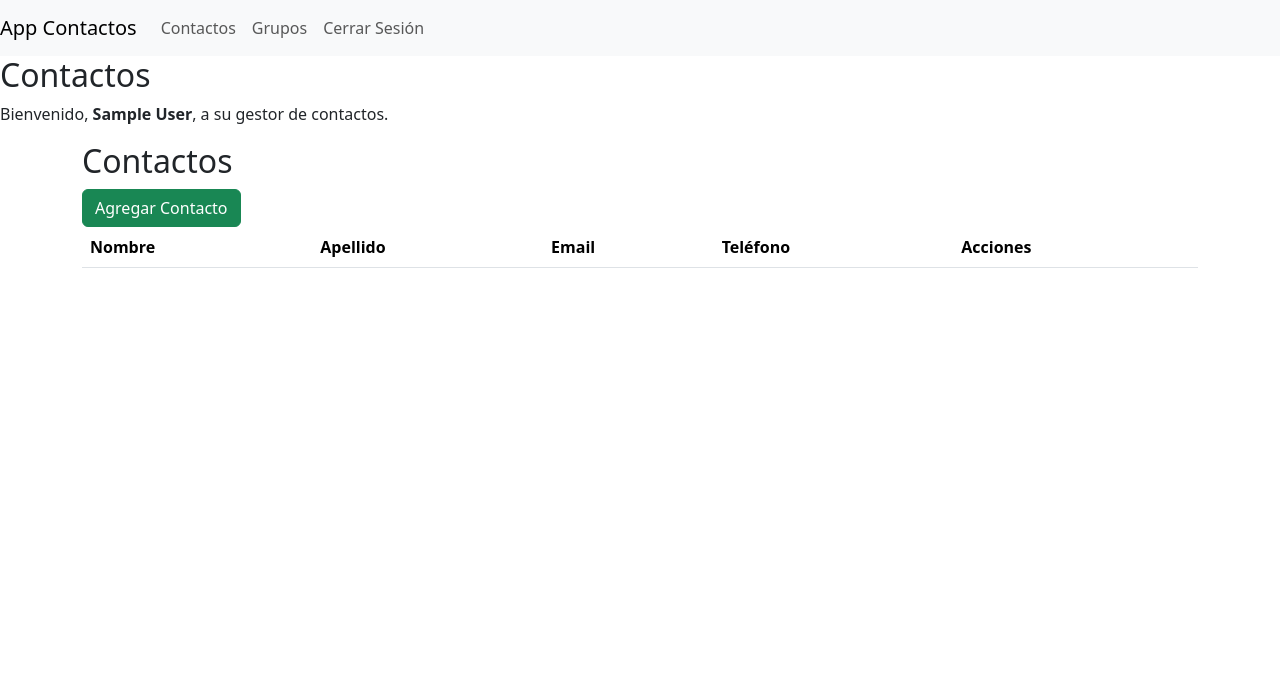
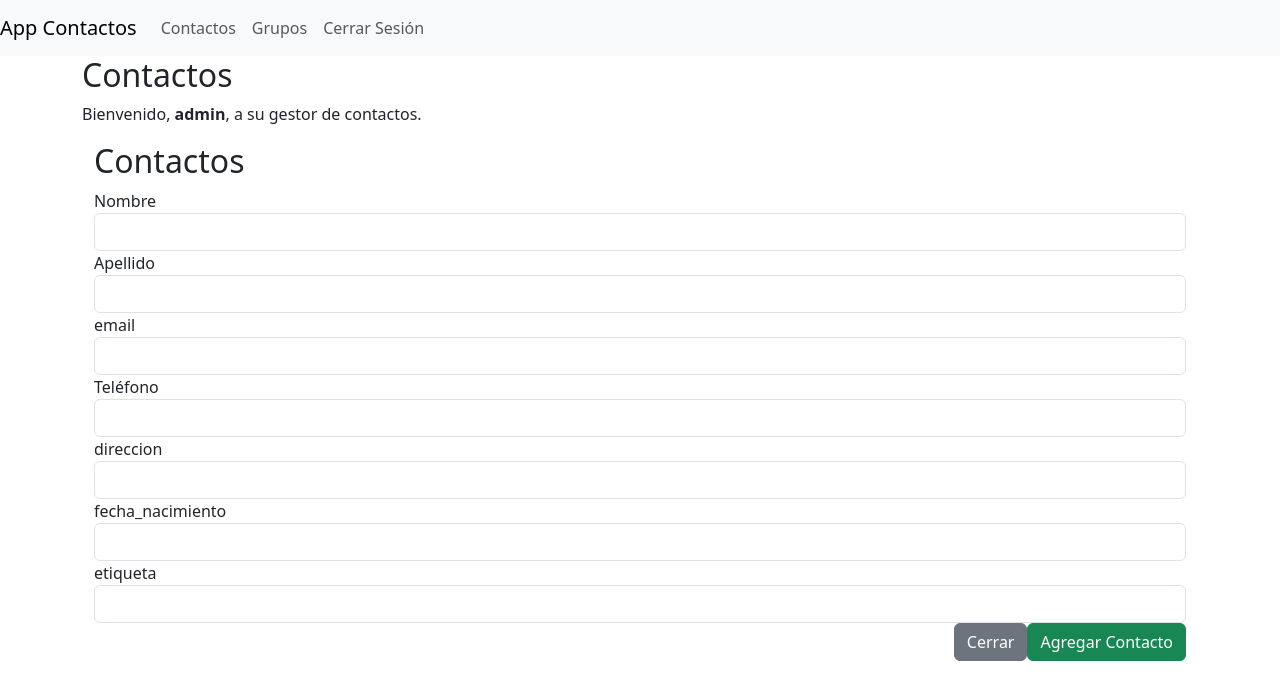
Before and after one commit to EduardoTnc/appcontactos, a PHP site: page /appcontactos/views/contactos.php in a window 1280 px wide. Shown: the top 700 px of the page. Run offline with PHP 8.4, Linux system fonts and the light colour scheme; the visitor is signed in with stand-in values (Sample User, id 1); lists and menus that the app fills with data are empty.

Commit message:
Update contactos.php

```diff
--- a/views/contactos.php
+++ b/views/contactos.php
@@ -30,36 +30,72 @@
                 </li>
             </ul>
         </div>
-    </nav <?php include '../controllers/authController.php'; ?> <div class="container">
-    <h2>Contactos</h2>
+    </nav>
+    <?php include '../controllers/authController.php'; ?> <div class="container">
+    </nav>
+     <h2>Contactos</h2>
 
-    <p>Bienvenido, <strong> <?php echo ($_SESSION['user_name']); ?></strong>, a su gestor de contactos.</p>
+<p>Bienvenido, <strong> admin</strong>, a su gestor de contactos.</p>
+<div class="container lista-contactos">
+        <h2>Contactos</h2>
 
-    <div class="container lista-contactos">
-        <h2>Contactos</h2>
-        <button class="btn btn-success" data-modal-target="#modalAddContact">Agregar Contacto</button>
-        <table class="table">
-            <thead>
-                <tr>
-                    <th>Nombre</th>
-                    <th>Apellido</th>
-                    <th>Email</th>
-                    <th>Teléfono</th>
-                    <th>Acciones</th>
-                </tr>
-            </thead>
+        <div class="modal-body">
+                    <div class="form-group">
+                        <label for="nombre">Nombre</label>
+                        <input type="text" class="form-control" id="nombre" name="nombre" required="">
+                    </div>
+                    <div class="form-group">
+                        <label for="apellido">Apellido</label>
+                        <input type="text" class="form-control" id="apellido" name="apellido" required="">
+                    </div>
+                    <div class="form-group">
+                        <label for="email">email</label>
+                        <input type="email" class="form-control" id="email" name="email" required="">
+                    </div>
+                    <div class="form-group">
+                        <label for="telefono">Teléfono</label>
+                        <input type="tel" class="form-control" id="telefono" name="telefono" required="">
+                    </div>
+                    <div class="form-group">
+                        <label for="direccion">direccion</label>
+                        <input type="tel" class="form-control" id="direccion" name="direccion" required="">
+                    </div>
+                    <div class="form-group">
+                        <label for="fecha_nacimiento">fecha_nacimiento</label>
+                        <input type="tel" class="form-control" id="fecha_nacimiento" name="fecha_nacimiento" required="">
+                    </div>
+                    <div class="form-group">
+                        <label for="etiqueta	">etiqueta	</label>
+                        <input type="tel" class="form-control" id="etiqueta	" name="etiqueta	" required="">
+                    </div>
+                </div><div class="modal-footer">
+                    <button type="button" class="btn btn-secondary" data-dismiss="modal">Cerrar</button>
+
+                    <button class="btn btn-success" data-modal-target="#modalAddContact">Agregar Contacto</button>
+                </div><table class="table">
+
             <tbody>
+            <form id="formAgregarContacto" action="../controllers/agregar_contacto.php" method="post"></form>
+
+
+
                 <!-- Aquí se rellenarán los contactos con PHP -->
             </tbody>
         </table>
     </div>
 
-    </div>
     <?php include 'modales.php'; ?>
     <script src="abrir-cerrar-modales.js"></script>
 
+
+
+
+
     <!-- Bootstrap JS and dependencies -->
     <script src="https://cdn.jsdelivr.net/npm/bootstrap@5.3.3/dist/js/bootstrap.bundle.min.js" integrity="sha384-YvpcrYf0tY3lHB60NNkmXc5s9fDVZLESaAA55NDzOxhy9GkcIdslK1eN7N6jIeHz" crossorigin="anonymous"></script>
+
+
+
 </body>
 
 </html>
```
